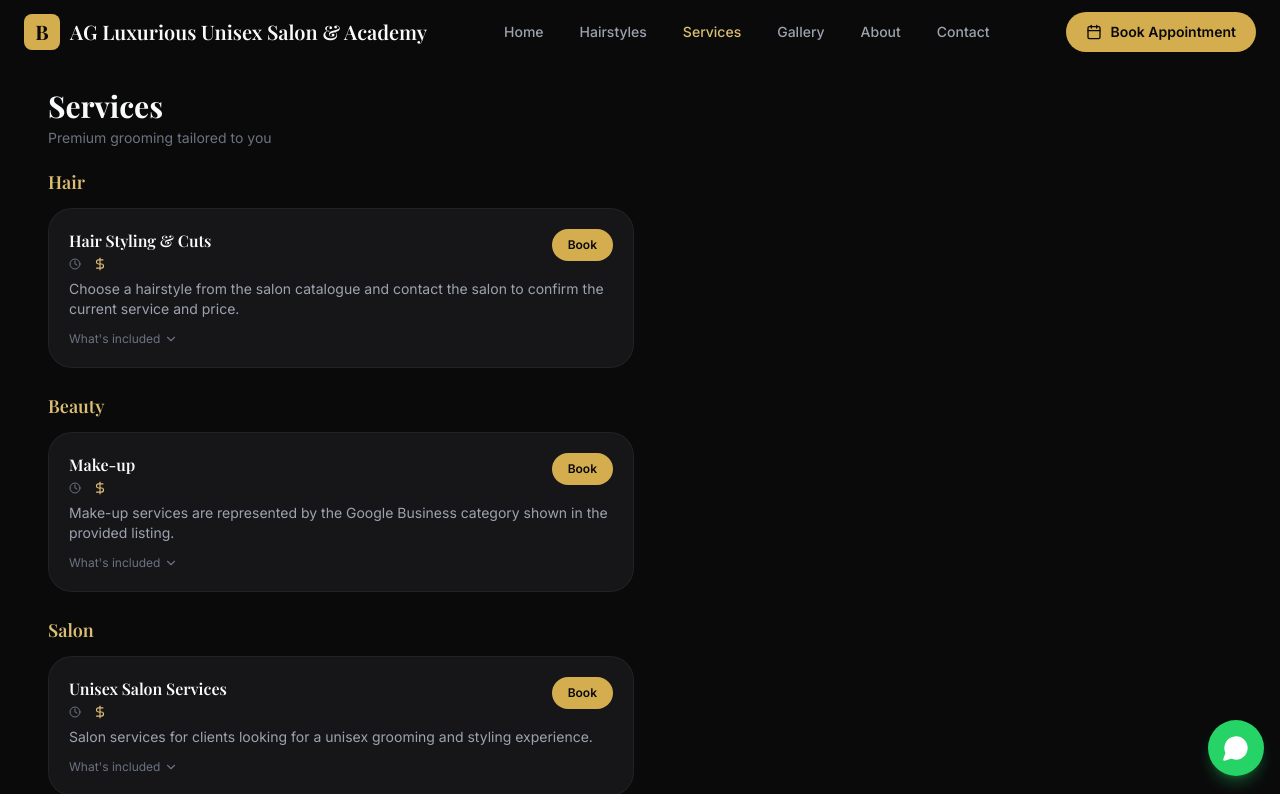
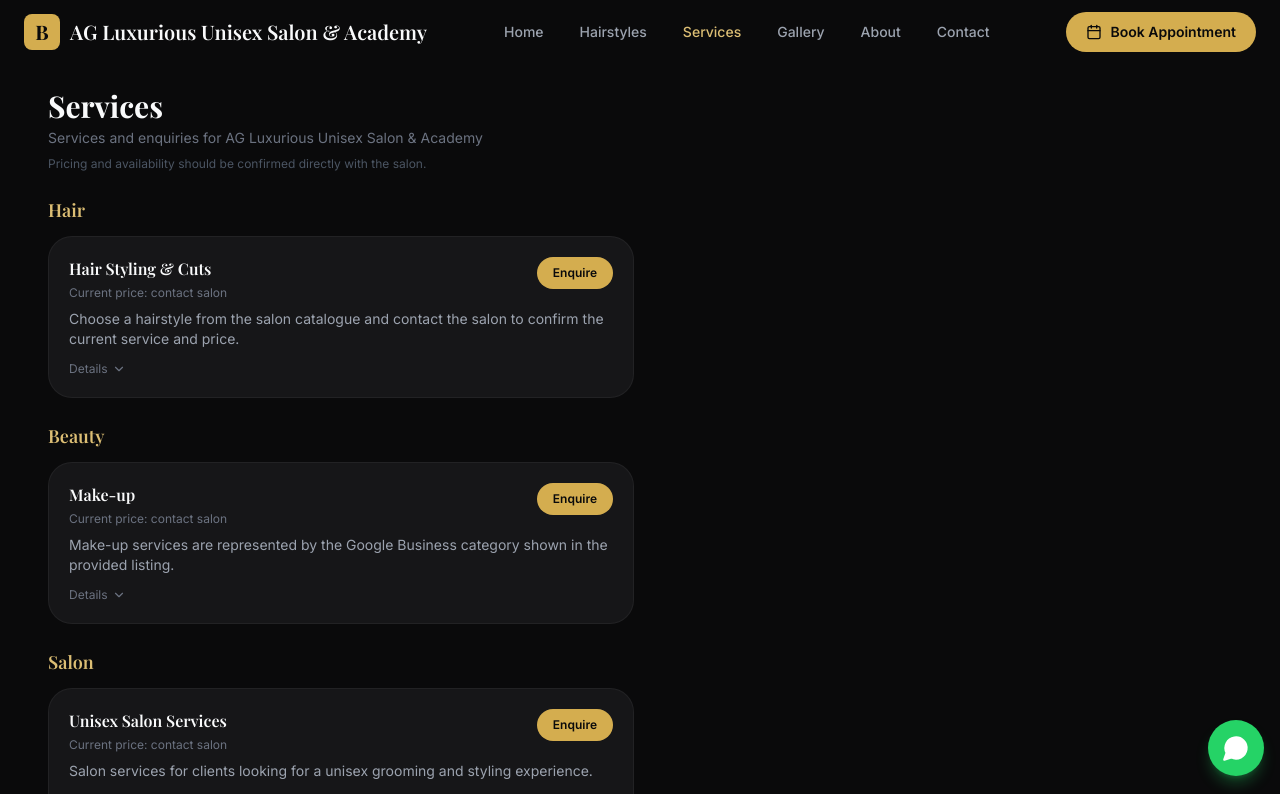
Before and after one commit to Coderuser135/3D-barber-hair-style-salon, a React (Vite) app: page /services in a window 1280 px wide. Shown: the top 794 px of the page. Built offline with nearby package versions, Linux system fonts and the light colour scheme.

Commit message:
Make services page accurate and enquiry based

```diff
--- a/src/pages/Services.jsx
+++ b/src/pages/Services.jsx
@@ -1,11 +1,12 @@
+import { motion } from 'framer-motion';
+import { Check, ChevronDown, Phone } from 'lucide-react';
+import { useState } from 'react';
 import { useNavigate } from 'react-router-dom';
-import { motion } from 'framer-motion';
-import { Clock, DollarSign, Check, ChevronDown } from 'lucide-react';
-import { useState } from 'react';
 import { useDocumentTitle } from '@/hooks/useDocumentTitle';
 import PageTransition from '@/components/common/PageTransition';
 import { services, serviceCategories } from '@/data/services';
 import { useBooking } from '@/context/BookingContext';
+import { salon } from '@/data/salon';
 
 export default function Services() {
   useDocumentTitle('Services');
@@ -13,16 +14,12 @@ export default function Services() {
   const { updateBooking } = useBooking();
   const [expanded, setExpanded] = useState(null);
 
-  const handleBook = (serviceId) => {
-    updateBooking({ serviceId });
-    navigate('/book');
-  };
-
   return (
     <PageTransition>
       <div className="px-5 lg:px-12 lg:max-w-7xl lg:mx-auto pt-6 pb-10">
         <h1 className="font-display text-3xl font-bold text-gray-50 mb-1">Services</h1>
-        <p className="text-sm text-gray-500 mb-5">Premium grooming tailored to you</p>
+        <p className="text-sm text-gray-500 mb-2">Services and enquiries for {salon.name}</p>
+        <p className="text-xs text-gray-600 mb-6">Pricing and availability should be confirmed directly with the salon.</p>
 
         {serviceCategories.map((cat) => {
           const catServices = services.filter((s) => s.category === cat);
@@ -31,50 +28,22 @@ export default function Services() {
               <h2 className="font-display text-lg font-semibold text-gold-300 mb-3">{cat}</h2>
               <div className="grid gap-3 lg:grid-cols-2">
                 {catServices.map((s, i) => (
-                  <motion.div
-                    key={s.id}
-                    initial={{ opacity: 0, y: 15 }}
-                    animate={{ opacity: 1, y: 0 }}
-                    transition={{ delay: i * 0.05 }}
-                    className="card-surface p-5"
-                  >
-                    <div className="flex items-start justify-between mb-2">
+                  <motion.div key={s.id} initial={{ opacity: 0, y: 15 }} animate={{ opacity: 1, y: 0 }} transition={{ delay: i * 0.05 }} className="card-surface p-5">
+                    <div className="flex items-start justify-between gap-4 mb-2">
                       <div>
                         <h3 className="font-semibold text-gray-50">{s.name}</h3>
-                        <div className="flex items-center gap-3 mt-1 text-xs text-gray-500">
-                          <span className="flex items-center gap-1"><Clock size={12} /> {s.duration}</span>
-                          <span className="flex items-center gap-1 text-gold-300 font-semibold text-base">
-                            <DollarSign size={14} />{s.price}
-                          </span>
-                        </div>
+                        <p className="text-xs text-gray-500 mt-1">Current price: contact salon</p>
                       </div>
-                      <button
-                        onClick={() => handleBook(s.id)}
-                        className="btn-gold px-4 py-2 text-xs whitespace-nowrap"
-                      >
-                        Book
-                      </button>
+                      <button onClick={() => { updateBooking({ serviceId: s.id }); navigate('/book'); }} className="btn-gold px-4 py-2 text-xs whitespace-nowrap">Enquire</button>
                     </div>
                     <p className="text-sm text-gray-400 mb-3">{s.description}</p>
-                    <button
-                      onClick={() => setExpanded(expanded === s.id ? null : s.id)}
-                      className="flex items-center gap-1 text-xs text-gray-500 hover:text-gold-300 transition-colors"
-                    >
-                      What's included
-                      <ChevronDown size={14} className={`transition-transform ${expanded === s.id ? 'rotate-180' : ''}`} />
+                    <button onClick={() => setExpanded(expanded === s.id ? null : s.id)} className="flex items-center gap-1 text-xs text-gray-500 hover:text-gold-300 transition-colors">
+                      Details <ChevronDown size={14} className={`transition-transform ${expanded === s.id ? 'rotate-180' : ''}`} />
                     </button>
                     {expanded === s.id && (
-                      <motion.div
-                        initial={{ height: 0, opacity: 0 }}
-                        animate={{ height: 'auto', opacity: 1 }}
-                        className="mt-2 space-y-1"
-                      >
-                        {s.includes.map((item) => (
-                          <div key={item} className="flex items-center gap-2 text-sm text-gray-300">
-                            <Check size={14} className="text-gold-400" />
-                            {item}
-                          </div>
-                        ))}
+                      <motion.div initial={{ height: 0, opacity: 0 }} animate={{ height: 'auto', opacity: 1 }} className="mt-2 space-y-1">
+                        {s.includes.map((item) => <div key={item} className="flex items-center gap-2 text-sm text-gray-300"><Check size={14} className="text-gold-400" />{item}</div>)}
+                        <a href={`tel:${salon.phoneRaw}`} className="mt-3 inline-flex items-center gap-2 text-xs text-gold-300"><Phone size={13} /> Call {salon.phone}</a>
                       </motion.div>
                     )}
                   </motion.div>
```
